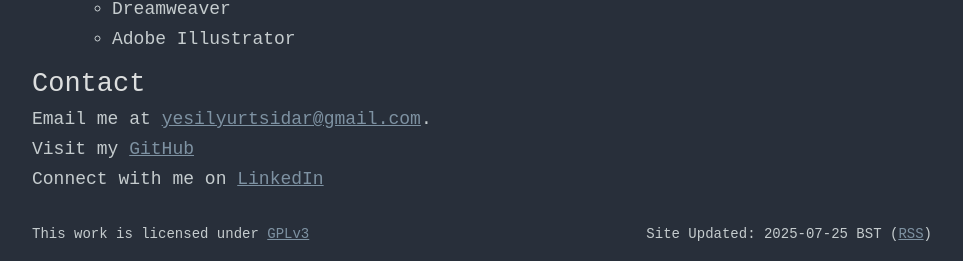
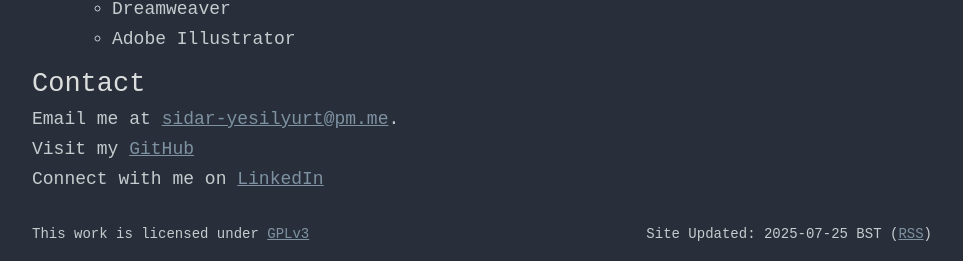
Before and after one commit to sidar-yesilyurt/sidar-yesilyurt.github.io, a Jekyll site: the page built from index.md, in a window 1280 px wide. Shown: the part 988-1249 px from the top of the page, without its empty margins (158-1121 px from the left). Built offline with Jekyll 4.4.1, drawn with Linux system fonts in a browser that asks for light colours.

Commit message:
Update index.md

```diff
--- a/index.md
+++ b/index.md
@@ -31,6 +31,6 @@ I am a motivated computer science professional with a solid educational foundati
     -  Adobe Illustrator
 
 ## Contact
-Email me at [yesilyurtsidar@gmail.com](mailto:yesilyurtsidar@gmail.com). <br>
+Email me at [sidar-yesilyurt@pm.me](mailto:sidar-yesilyurt@proton.me). <br>
 Visit my [GitHub](https://github.com/sidar-yesilyurt) <br>
 Connect with me on [LinkedIn](https://www.linkedin.com/in/sidaryesilyurt/)
```
